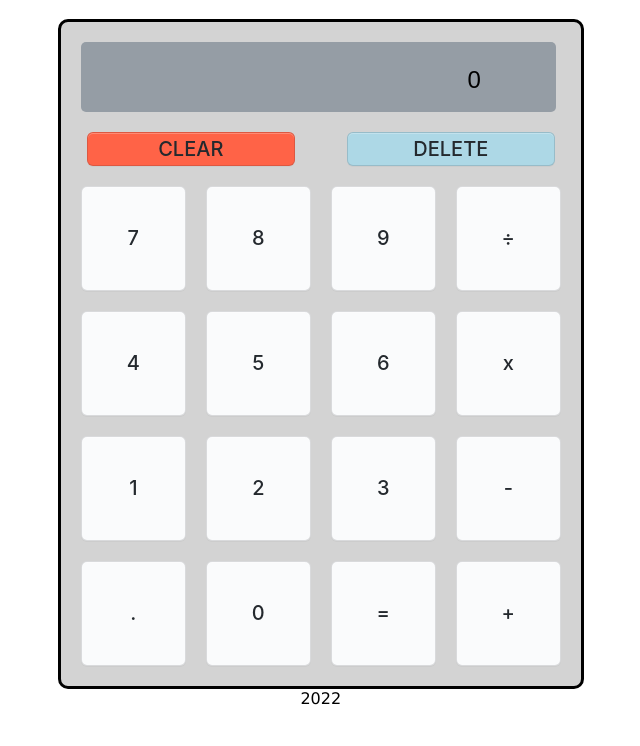
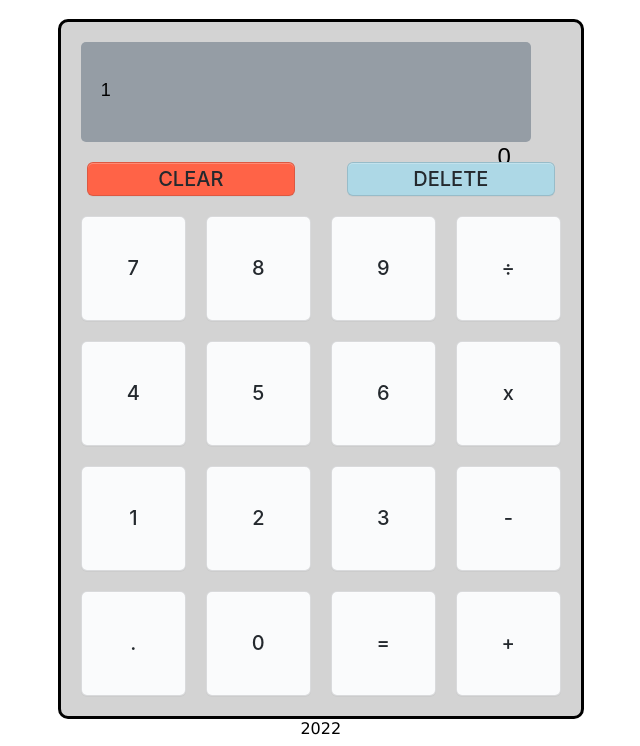
Before and after one commit to urialevy/calculator, a plain HTML site: page index.html in a window 1280 px wide. Shown: the part 70-816 px from the top of the page, without its empty margins (203-843 px from the left). Drawn offline with Linux system fonts and the light colour scheme.

Commit message:
Updated GUI to add previous operation. Updated clear logic to update to 0.

```diff
--- a/index.html
+++ b/index.html
@@ -6,7 +6,10 @@
     <div class="container">
         <h1>Calculator</h1>
         <div id="calc">
+            <div id="display">
+                <div><p id="previous">1</p></div>
         <div id="resultDiv"><p id="result"></p></div>
+    </div>
         <div id="topbtns">
             <button id="clear">CLEAR</button>
             <button id="delete">DELETE</button>
--- a/script.js
+++ b/script.js
@@ -15,7 +15,7 @@ displayValue.innerHTML = '0';
 document.addEventListener('keydown', populateNum);
 
 function populateNum(n){
-    if (n.key >= 0 && n.key <= 9 || n.key == "." ){
+    if (n.key >= 0 && n.key <= 9){
     displayValue.textContent += n.key;
 }};
 
@@ -24,7 +24,7 @@ function populateNum(n){
 clearButton.addEventListener('click', resetDisplay)
 
 function resetDisplay(){
-    displayValue.innerHTML="";
+    displayValue.innerHTML="0";
 }
 
 
--- a/style.css
+++ b/style.css
@@ -97,27 +97,38 @@ button:-webkit-details-marker {
     justify-content: space-around;
 }
 
+#display {
+    display:flex;
+    flex-direction: column;
+    justify-content: space-evenly;
+    background-color: #959DA5;
+    width: 450px;
+    height: 100px;
+    margin-top: 20px;
+    margin-left: 20px;
+    border-radius: 5px;
+
+}
+
 #topbtns button {
     width:40%;
 }
 
 #resultDiv {
-    width: 400px;
-    height: 50px;
-    margin-top: 20px;
-    margin-left: 20px;
-    padding-bottom: 20px;
-    padding-right: 75px;
-    border-radius: 5px;
     font-family: Arial, Helvetica, sans-serif;
     vertical-align: auto;
     font-size: x-large;
-    background-color: #959DA5;
+    text-align: right;
+    margin-right: 20px;
+    margin-bottom: 20px;
 }
-
-#result {
-    padding-bottom: 5px;
-    text-align: right;
+#previous {
+    font-family: Arial, Helvetica, sans-serif;
+    vertical-align: auto;
+    font-size: large;
+    text-align: left;
+    padding-top: 20px;
+    padding-left: 20px;
 }
 
 #delete {
```
